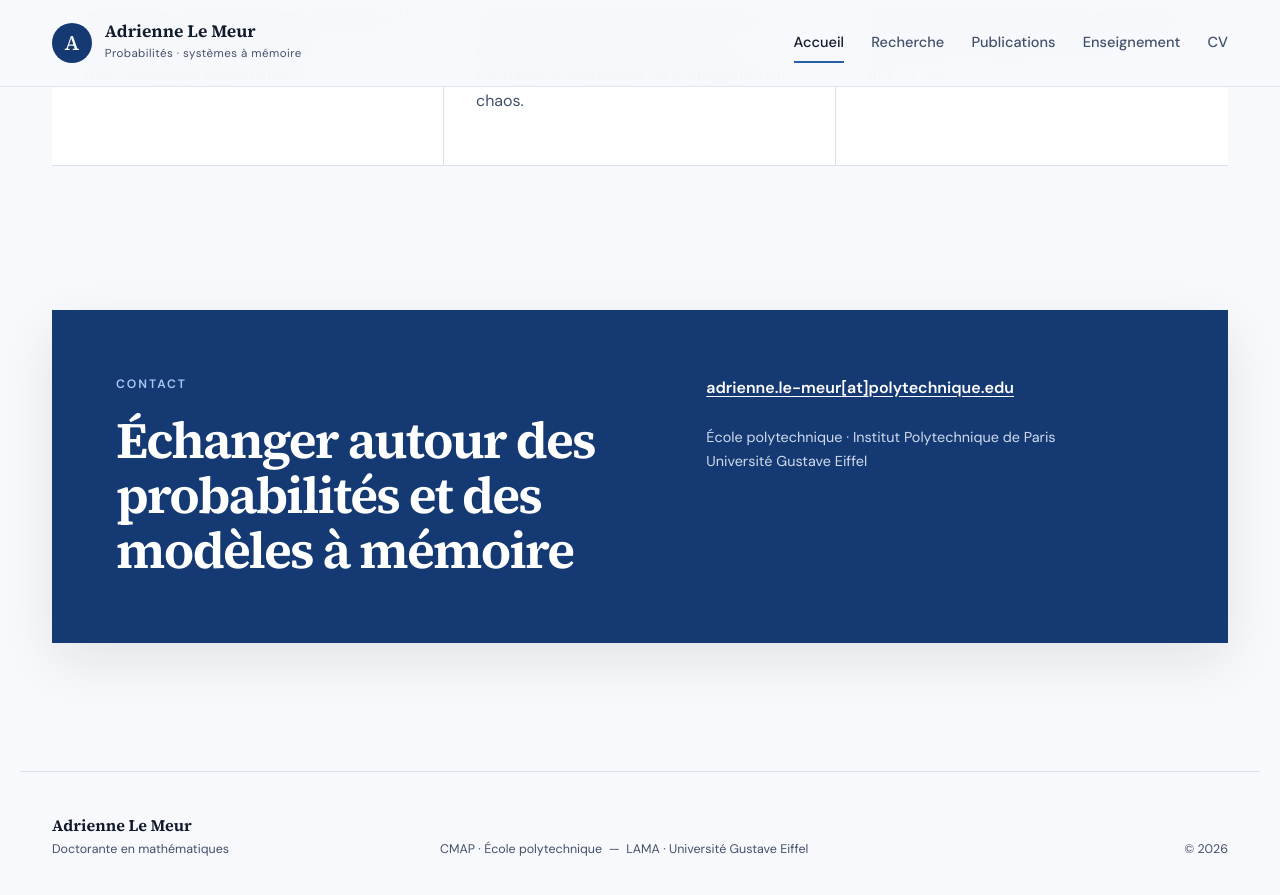
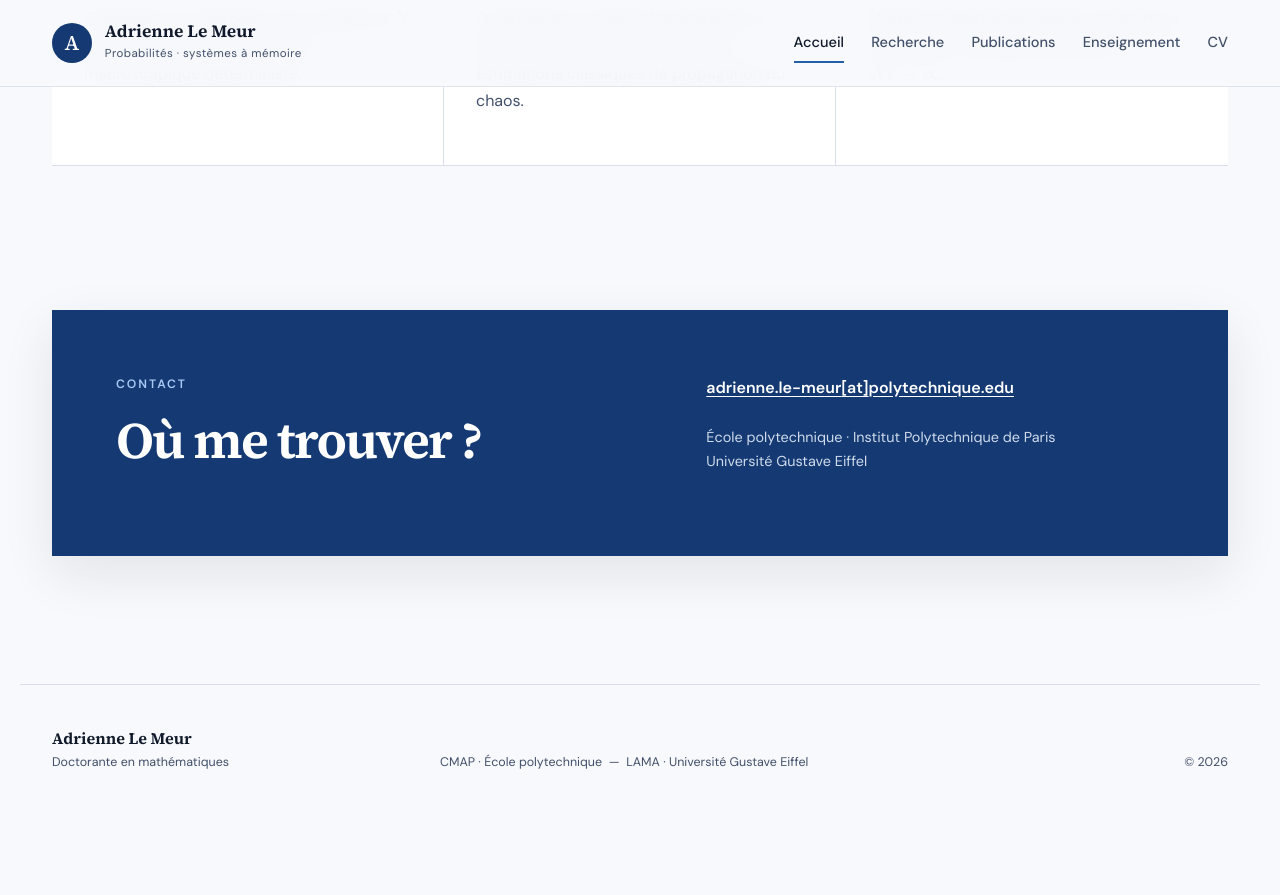
Before and after one commit to Adrnnlm/https-adrienne.le-meur.github.io, a Jekyll site: the page built from index.md, in a window 1280 px wide and 900 px high, scrolled down 1818 px. Shown: the top 895 px of the window. Built offline with Jekyll 4.4.1, drawn with Linux system fonts in a browser that asks for light colours; after the commit the page ends 2632 px from its top, so only the background shows below that; some of the changed text lies outside the part shown.

Commit message:
Refine typography and homepage content

```diff
--- a/index.md
+++ b/index.md
@@ -12,11 +12,6 @@
   <div class="hero-links">
     <a class="button button-primary" href="{{ '/research/' | relative_url }}">Découvrir mes recherches <span aria-hidden="true">→</span></a>
     <a class="button button-secondary" href="mailto:adrienne.le-meur@polytechnique.edu">Me contacter</a>
-  </div>
-  <div class="equation-card" aria-label="Thèmes mathématiques">
-    <span>mémoire</span>
-    <strong>μ<sub>t</sub><sup>N</sup> → μ<sub>t</sub></strong>
-    <span>temps long</span>
   </div>
 </section>
 
@@ -58,7 +53,7 @@
 <section class="contact-panel">
   <div>
     <p class="section-kicker">Contact</p>
-    <h2>Échanger autour des probabilités et des modèles à mémoire</h2>
+    <h2>Où me trouver ?</h2>
   </div>
   <div>
     <a class="contact-email" href="mailto:adrienne.le-meur@polytechnique.edu">adrienne.le-meur<span aria-hidden="true">[at]</span>polytechnique.edu</a>
```
